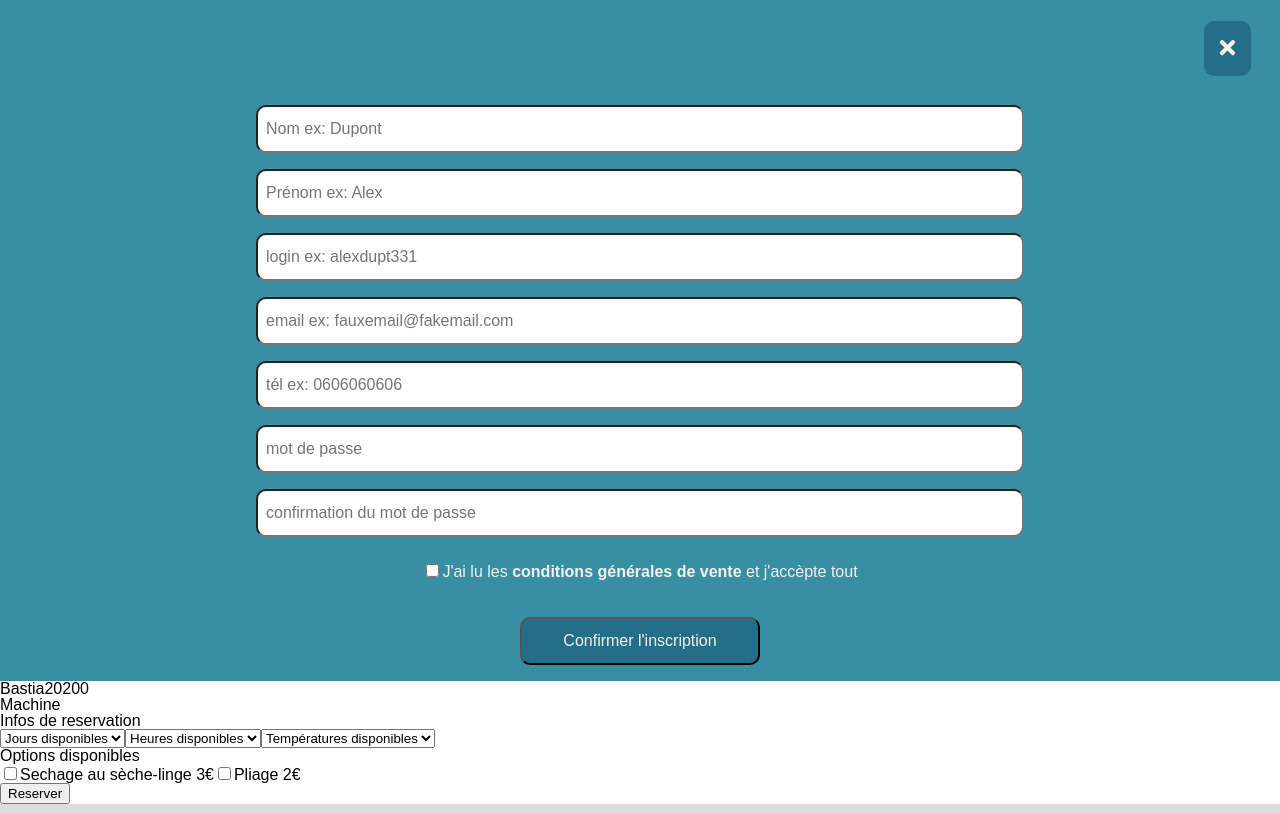
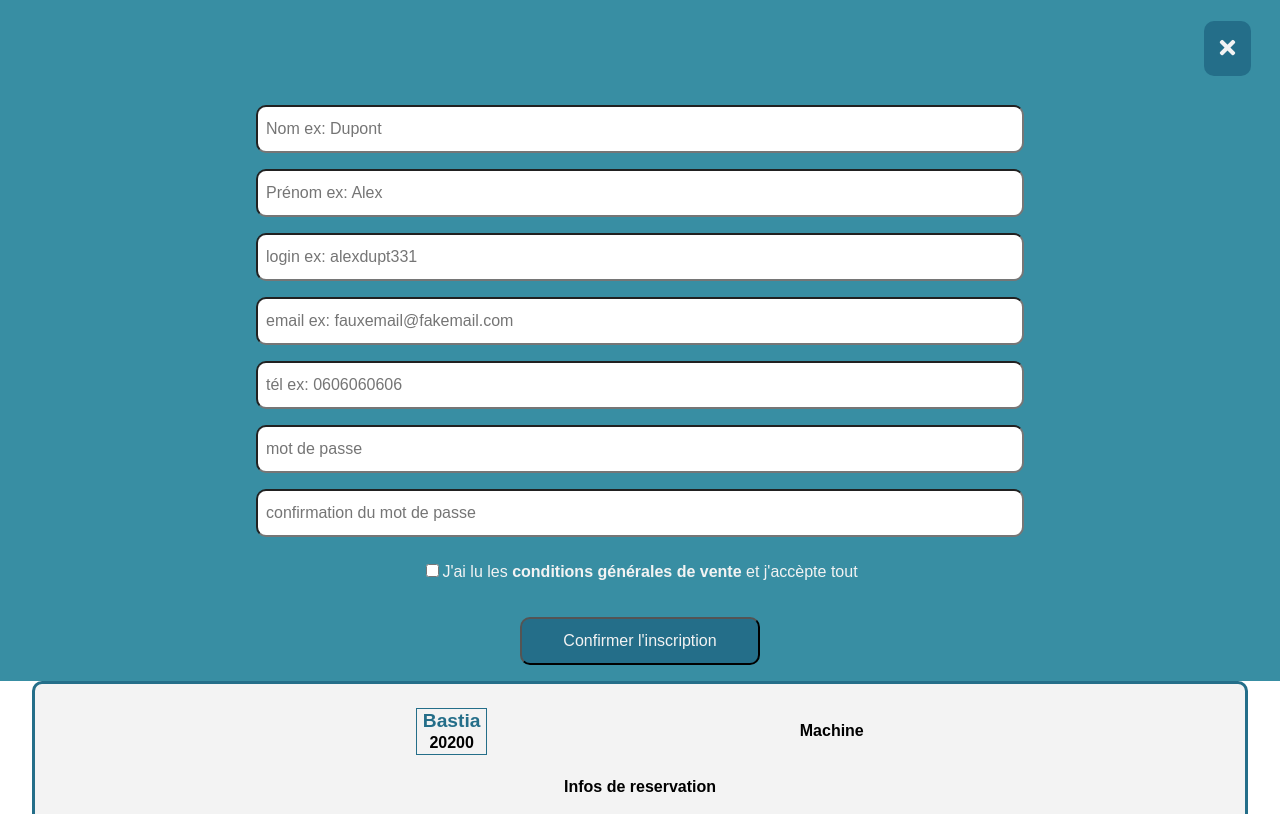
Before and after one commit to swann-martin/washathome, a React app: page /register in a window 1280 px wide. Shown: the part 70-884 px from the top of the page. Built offline with nearby package versions, Linux system fonts and the light colour scheme.

Commit message:
styles started but unfinished

```diff
--- a/src/components/MachineDetail/index.js
+++ b/src/components/MachineDetail/index.js
@@ -4,14 +4,16 @@ import './styles.scss';
 
 const MachineDetail = () => (
   <div className="machinedetail">
-    <div className="machinedetail-address">
-      <span className="machinedetail-address-city">Bastia</span>
-      <span className="machinedetail-address-zipcode">20200</span>
+    <div className="machinedetail-infos">
+      <div className="machinedetail-infos-address">
+        <span className="machinedetail-infos-address-city">Bastia</span>
+        <span className="machinedetail-infos-address-zipcode">20200</span>
+      </div>
+      <span className="machinedetail-infos-name">Machine</span>
     </div>
-    <span className="machinedetail-name">Machine</span>
-    <div className="machinedetail-form">
+    <div>
       <h4 className="machinedetail-form-title">Infos de reservation</h4>
-      <form>
+      <form className="machinedetail-form">
 
         <select className="machinedetail-form-select" name="day" id="day-select">
           <option className="machinedetail-form-select-day" value="">Jours disponibles</option>
@@ -33,13 +35,13 @@ const MachineDetail = () => (
           <option className="machinedetail-form-select-temperature" value="">Températures disponibles</option>
           <option className="machinedetail-form-select-temperature" value="30">30°</option>
         </select>
-        <div>
+        <div className="machinedetail-form-options">
           <h4>Options disponibles</h4>
-          <label htmlFor="option">
+          <label className="machinedetail-form-options-item" htmlFor="option">
             <input type="checkbox" />
             Sechage au sèche-linge 3€
           </label>
-          <label htmlFor="option">
+          <label className="machinedetail-form-options-item" htmlFor="option">
             <input type="checkbox" />
             Pliage 2€
           </label>
--- a/src/components/MachineDetail/styles.scss
+++ b/src/components/MachineDetail/styles.scss
@@ -1,22 +1,67 @@
 @use 'src/styles/vars';
+@import 'src/styles/mixins';
 
 .machinedetail {
+  background-color: vars.$white;
+  display: flex;
+  flex-direction: column;
+  align-items: center;
+  width: 95vw;
+  margin: auto;
+  border: 3px solid vars.$color-action;
+  border-radius: 10px;
+  &-infos {
+    display: flex;
+    flex-direction: row;
+    justify-content: space-evenly;
+    align-items: center;
+    margin: 1rem;
+    padding: 0.5rem;
+    width: 90%;
     &-address {
+      display: flex;
+      justify-content: space-evenly;
+      flex-direction: column;
+      border: 1px solid vars.$color-action;
+      padding-left: 0.25rem;
+      padding-right: 0.25rem;
       &-city {
-
+        font-size: larger;
+        color: vars.$color-action;
+        font-weight: bold;
+        display: block;
+        margin: 0.1rem;
       }
       &-zipcode {
-
+        font-weight: bold;
+        display: block;
+        margin: 0.1rem;
+        padding: 0.1rem;
+        text-align: center;
       }
     }
     &-name {
-
+      font-weight: bold;
+    }
   }
   &-form {
+    display: flex;
+    flex-direction: column;
+    align-items: center;
+    padding: 1rem;
     &-title {
-
+      font-weight: bold;
+      text-align: center;
     }
     &-select {
+      height: 3rem;
+      font-size: 1rem;
+      border-radius: 10px;
+      padding: 0.5rem;
+      color: vars.$color-action;
+      background-color: vars.$white;
+      margin: 1rem;
+      width: 80%;
       &-day {
 
       }
@@ -26,12 +71,14 @@
       &-temperature {
 
       }
-      &-option {
+    }
+    &-options {
+        &-item {
 
         }
     }
     &-submit {
-
+      @include btn-white;
     }
   }
 }
--- /dev/null
+++ b/src/styles/_mixins.scss
@@ -0,0 +1,20 @@
+@mixin btn-white {
+  color: vars.$color-action;
+  font-size: 1rem;
+  background-color: vars.$white;
+  padding: 0.5rem;
+  border-radius: 10px;
+  margin: 0.5rem;
+  align-self: flex-end;
+  cursor: pointer;
+}
+@mixin btn-green {
+  color: vars.$white;
+  font-size: 1rem;
+  background-color: vars.$color-action;
+  padding: 0.5rem;
+  border-radius: 10px;
+  margin: 0.5rem;
+  align-self: flex-end;
+  cursor: pointer;
+}
```
Lines whose indentation alone changed are shown as unchanged.
